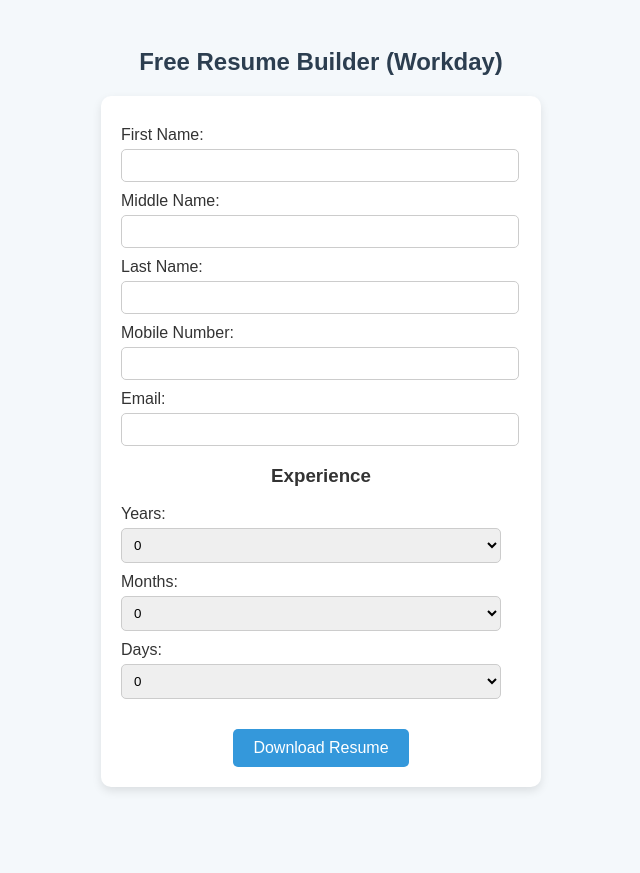
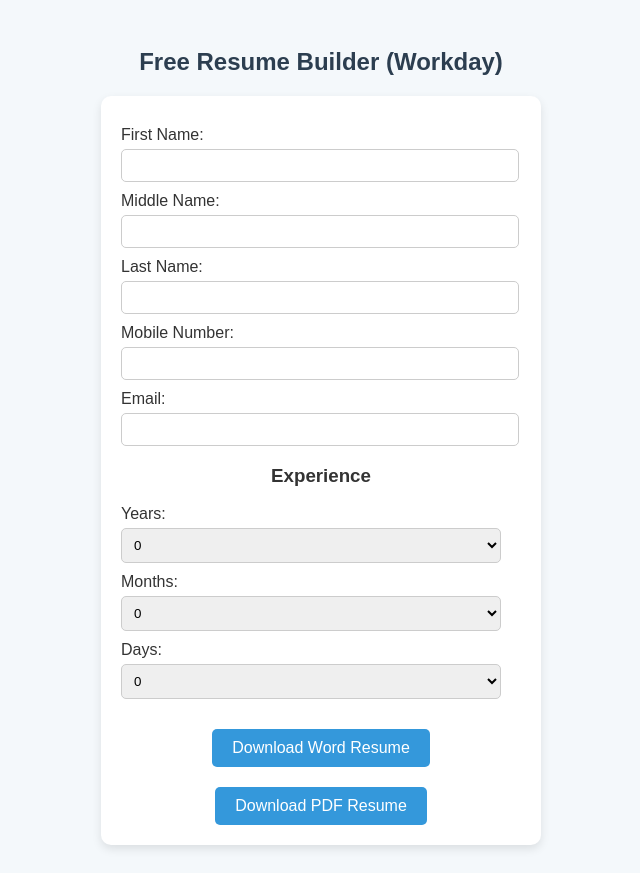
Before and after one commit to ashok2019wdmsi-del/ASR-Workday-Resume-Builder, a plain HTML site: page index.html in a window 1280 px wide. Shown: the whole page, without its empty margins (319-959 px from the left). Before the commit the page ends 815 px from the top, so only its background shows below. Drawn offline with Linux system fonts and the light colour scheme.

Commit message:
Update index.html

```diff
--- a/index.html
+++ b/index.html
@@ -94,10 +94,15 @@
       </select>
     </label>
 
-    <button type="button" onclick="generateResume()">Download Resume</button>
+    <!-- Word Resume Button -->
+    <button type="button" onclick="generateResume()">Download Word Resume</button>
+
+    <!-- PDF Resume Button -->
+    <button type="button" onclick="downloadPDF()">Download PDF Resume</button>
   </form>
 
   <script>
+    // 🟢 Word Resume Generate
     async function generateResume() {
       const { Document, Packer, Paragraph, TextRun } = window.docx;
 
@@ -132,6 +137,11 @@
         link.click();
       });
     }
+
+    // 🟢 PDF Resume Generate (Browser Print)
+    function downloadPDF() {
+      window.print();
+    }
   </script>
 </body>
 </html>
```
